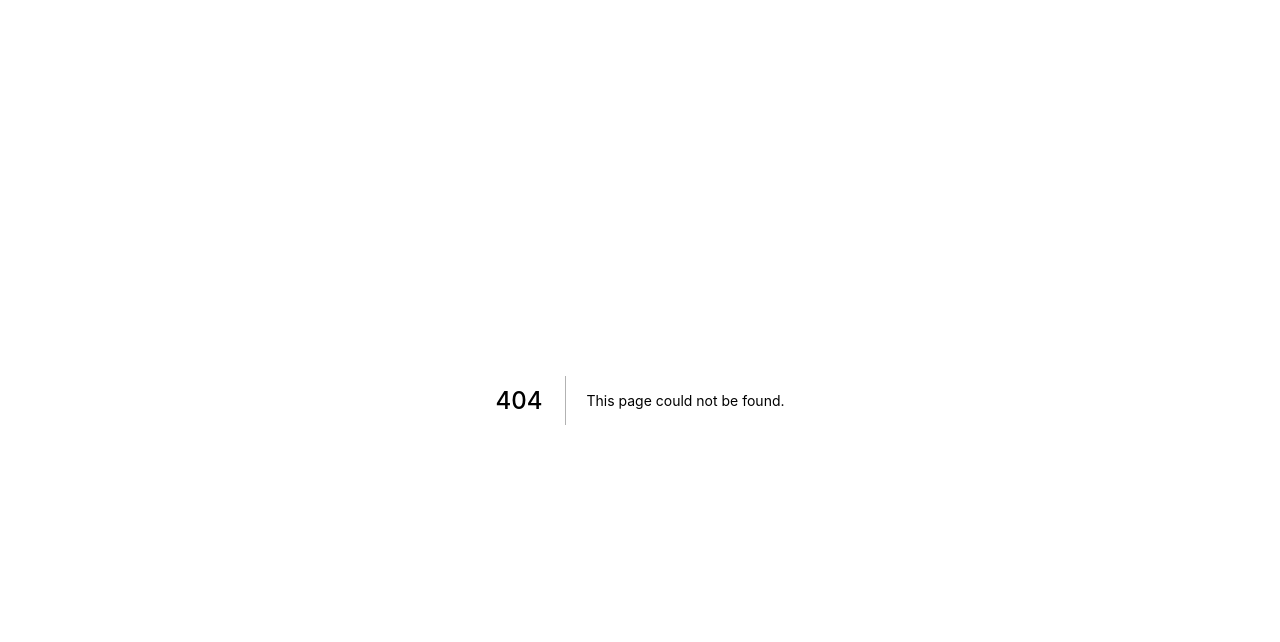
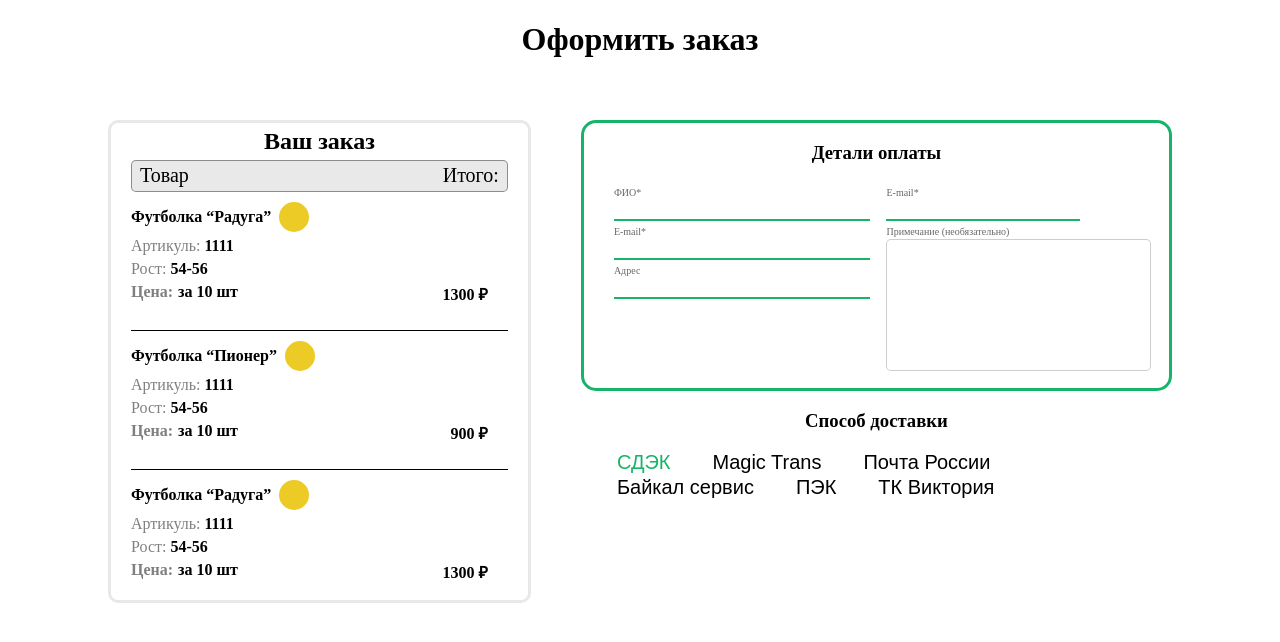
Before and after one commit to Kodmanspp/baby-shop, a Next.js app: page /order in a window 1280 px wide. Before the commit this address had no page. Shown: the top 642 px of the page. Built offline with nearby package versions, Linux system fonts and the light colour scheme.

Commit message:
kotok_adaptive

```diff
--- a/components/Catalog/Catalog.jsx
+++ b/components/Catalog/Catalog.jsx
@@ -1,206 +1,206 @@
-import { DownOutlined } from "@ant-design/icons";
-import React, { useState } from "react";
-import ClothesCard from "../MainPageCards/ClothesCard";
-import cl from "./Catalog.module.scss";
-const cardArray = [
+import { DownOutlined } from '@ant-design/icons';
+import React, { useState } from 'react';
+import ClothesCard from '../MainPageCards/ClothesCard';
+import cl from './Catalog.module.scss';
+export const cardArray = [
   {
-    title: "Футболка “Радуга”",
-    years: "2-4 лет",
-    type: "новинка",
-    article: "1111",
-    height: "54-56",
-    priceOf: "за 10 шт",
-    size: "1-7",
-    price: "1300",
+    title: 'Футболка “Радуга”',
+    years: '2-4 лет',
+    type: 'новинка',
+    article: '1111',
+    height: '54-56',
+    priceOf: 'за 10 шт',
+    size: '1-7',
+    price: '1300',
   },
   {
-    title: "Футболка “Пионер”",
-    years: "2-4 лет",
+    title: 'Футболка “Пионер”',
+    years: '2-4 лет',
     type: null,
-    article: "1111",
-    height: "54-56",
-    priceOf: "за 10 шт",
-    size: "1-7",
-    price: "900",
+    article: '1111',
+    height: '54-56',
+    priceOf: 'за 10 шт',
+    size: '1-7',
+    price: '900',
   },
   {
-    title: "Футболка “Радуга”",
-    years: "2-4 лет",
-    type: "новинка",
-    article: "1111",
-    height: "54-56",
-    priceOf: "за 10 шт",
-    size: "1-7",
-    price: "1300",
+    title: 'Футболка “Радуга”',
+    years: '2-4 лет',
+    type: 'новинка',
+    article: '1111',
+    height: '54-56',
+    priceOf: 'за 10 шт',
+    size: '1-7',
+    price: '1300',
   },
   {
-    title: "Футболка “Радуга”",
-    years: "2-4 лет",
+    title: 'Футболка “Радуга”',
+    years: '2-4 лет',
     type: null,
-    article: "1111",
-    height: "54-56",
-    priceOf: "за 10 шт",
-    size: "1-7",
-    price: "1300",
+    article: '1111',
+    height: '54-56',
+    priceOf: 'за 10 шт',
+    size: '1-7',
+    price: '1300',
   },
   {
-    title: "Футболка “Радуга”",
-    years: "2-4 лет",
+    title: 'Футболка “Радуга”',
+    years: '2-4 лет',
     type: null,
-    article: "1111",
-    height: "54-56",
-    priceOf: "за 10 шт",
-    size: "1-7",
-    price: "1300",
+    article: '1111',
+    height: '54-56',
+    priceOf: 'за 10 шт',
+    size: '1-7',
+    price: '1300',
   },
   {
-    title: "Футболка “Радуга”",
-    years: "2-4 лет",
-    type: "новинка",
-    article: "1111",
-    height: "54-56",
-    priceOf: "за 10 шт",
-    size: "1-7",
-    price: "1300",
+    title: 'Футболка “Радуга”',
+    years: '2-4 лет',
+    type: 'новинка',
+    article: '1111',
+    height: '54-56',
+    priceOf: 'за 10 шт',
+    size: '1-7',
+    price: '1300',
   },
   {
-    title: "Футболка “Радуга”",
-    years: "2-4 лет",
-    type: "новинка",
-    article: "1111",
-    height: "54-56",
-    priceOf: "за 10 шт",
-    size: "1-7",
-    price: "1300",
+    title: 'Футболка “Радуга”',
+    years: '2-4 лет',
+    type: 'новинка',
+    article: '1111',
+    height: '54-56',
+    priceOf: 'за 10 шт',
+    size: '1-7',
+    price: '1300',
   },
   {
-    title: "Футболка “Радуга”",
-    years: "2-4 лет",
-    type: "новинка",
-    article: "1111",
-    height: "54-56",
-    priceOf: "за 10 шт",
-    size: "1-7",
-    price: "1300",
+    title: 'Футболка “Радуга”',
+    years: '2-4 лет',
+    type: 'новинка',
+    article: '1111',
+    height: '54-56',
+    priceOf: 'за 10 шт',
+    size: '1-7',
+    price: '1300',
   },
   {
-    title: "Футболка “Радуга”",
-    years: "2-4 лет",
-    type: "новинка",
-    article: "1111",
-    height: "54-56",
-    priceOf: "за 10 шт",
-    size: "1-7",
-    price: "1300",
+    title: 'Футболка “Радуга”',
+    years: '2-4 лет',
+    type: 'новинка',
+    article: '1111',
+    height: '54-56',
+    priceOf: 'за 10 шт',
+    size: '1-7',
+    price: '1300',
   },
   {
-    title: "Футболка “Радуга”",
-    years: "2-4 лет",
-    type: "новинка",
-    article: "1111",
-    height: "54-56",
-    priceOf: "за 10 шт",
-    size: "1-7",
-    price: "1300",
+    title: 'Футболка “Радуга”',
+    years: '2-4 лет',
+    type: 'новинка',
+    article: '1111',
+    height: '54-56',
+    priceOf: 'за 10 шт',
+    size: '1-7',
+    price: '1300',
   },
   {
-    title: "Футболка “Радуга”",
-    years: "2-4 лет",
-    type: "новинка",
-    article: "1111",
-    height: "54-56",
-    priceOf: "за 10 шт",
-    size: "1-7",
-    price: "1300",
+    title: 'Футболка “Радуга”',
+    years: '2-4 лет',
+    type: 'новинка',
+    article: '1111',
+    height: '54-56',
+    priceOf: 'за 10 шт',
+    size: '1-7',
+    price: '1300',
   },
   {
-    title: "Футболка “Радуга”",
-    years: "2-4 лет",
-    type: "новинка",
-    article: "1111",
-    height: "54-56",
-    priceOf: "за 10 шт",
-    size: "1-7",
-    price: "1300",
+    title: 'Футболка “Радуга”',
+    years: '2-4 лет',
+    type: 'новинка',
+    article: '1111',
+    height: '54-56',
+    priceOf: 'за 10 шт',
+    size: '1-7',
+    price: '1300',
   },
   {
-    title: "Футболка “Радуга”",
-    years: "2-4 лет",
-    type: "новинка",
-    article: "1111",
-    height: "54-56",
-    priceOf: "за 10 шт",
-    size: "1-7",
-    price: "1300",
+    title: 'Футболка “Радуга”',
+    years: '2-4 лет',
+    type: 'новинка',
+    article: '1111',
+    height: '54-56',
+    priceOf: 'за 10 шт',
+    size: '1-7',
+    price: '1300',
   },
   {
-    title: "Футболка “Радуга”",
-    years: "2-4 лет",
-    type: "новинка",
-    article: "1111",
-    height: "54-56",
-    priceOf: "за 10 шт",
-    size: "1-7",
-    price: "1300",
+    title: 'Футболка “Радуга”',
+    years: '2-4 лет',
+    type: 'новинка',
+    article: '1111',
+    height: '54-56',
+    priceOf: 'за 10 шт',
+    size: '1-7',
+    price: '1300',
   },
   {
-    title: "Футболка “Радуга”",
-    years: "2-4 лет",
-    type: "новинка",
-    article: "1111",
-    height: "54-56",
-    priceOf: "за 10 шт",
-    size: "1-7",
-    price: "1300",
+    title: 'Футболка “Радуга”',
+    years: '2-4 лет',
+    type: 'новинка',
+    article: '1111',
+    height: '54-56',
+    priceOf: 'за 10 шт',
+    size: '1-7',
+    price: '1300',
   },
   {
-    title: "Футболка “Радуга”",
-    years: "2-4 лет",
-    type: "новинка",
-    article: "1111",
-    height: "54-56",
-    priceOf: "за 10 шт",
-    size: "1-7",
-    price: "1300",
+    title: 'Футболка “Радуга”',
+    years: '2-4 лет',
+    type: 'новинка',
+    article: '1111',
+    height: '54-56',
+    priceOf: 'за 10 шт',
+    size: '1-7',
+    price: '1300',
   },
 ];
 const categories = [
-  "Штаны",
-  "Футболки",
-  "Шорты",
-  "Футболки",
-  "Штаны",
-  "Шорты",
-  "Футболки",
-  "Футболки",
-  "Штаны",
-  "Шорты",
-  "Футболки",
-  "Штаны",
-  "Шорты",
-  "Футболки",
-  "Штаны",
-  "Шорты",
-  "Футболки",
-  "Футболки",
-  "Штаны",
-  "Футболки",
-  "Футболки",
-  "Штаны",
-  "Футболки",
-  "Футболки",
-  "Штаны",
-  "Шорты",
-  "Футболки",
+  'Штаны',
+  'Футболки',
+  'Шорты',
+  'Футболки',
+  'Штаны',
+  'Шорты',
+  'Футболки',
+  'Футболки',
+  'Штаны',
+  'Шорты',
+  'Футболки',
+  'Штаны',
+  'Шорты',
+  'Футболки',
+  'Штаны',
+  'Шорты',
+  'Футболки',
+  'Футболки',
+  'Штаны',
+  'Футболки',
+  'Футболки',
+  'Штаны',
+  'Футболки',
+  'Футболки',
+  'Штаны',
+  'Шорты',
+  'Футболки',
 ];
 const buttons = [
-  { text: "Весна" },
-  { text: "Лето" },
-  { text: "Осень" },
-  { text: "Зима" },
+  { text: 'Весна' },
+  { text: 'Лето' },
+  { text: 'Осень' },
+  { text: 'Зима' },
 ];
 function Catalog() {
-  const [select, setSelect] = useState("Для мужчин");
+  const [select, setSelect] = useState('Для мужчин');
   const [activeCategory, setActiveCategory] = useState(-1);
   function handleActoveCategory(index) {
     setActiveCategory(index);
@@ -217,7 +217,7 @@ function Catalog() {
               key={`${index}_${item.text}`}
               style={{
                 backgroundColor:
-                  activeCategory === index ? "#E9A6A3" : "#A8A8A8",
+                  activeCategory === index ? '#E9A6A3' : '#A8A8A8',
               }}
               className={cl.button}
               onClick={() => handleActoveCategory(index)}
@@ -236,18 +236,18 @@ function Catalog() {
         </button>
         <div className={cl.dropdown}>
           <select>
-            <option value="1">1-2 года</option>
-            <option value="2">2 лет</option>
-            <option value="3">3 лет</option>
-            <option value="4">4 лет</option>
-            <option value="5">5 лет</option>
-            <option value="6">6 лет</option>
-            <option value="7">7 лет</option>
-            <option value="8">8 лет</option>
-            <option value="9">9 лет</option>
-            <option value="10">10 лет</option>
+            <option value='1'>1-2 года</option>
+            <option value='2'>2 лет</option>
+            <option value='3'>3 лет</option>
+            <option value='4'>4 лет</option>
+            <option value='5'>5 лет</option>
+            <option value='6'>6 лет</option>
+            <option value='7'>7 лет</option>
+            <option value='8'>8 лет</option>
+            <option value='9'>9 лет</option>
+            <option value='10'>10 лет</option>
           </select>
-          <DownOutlined className={cl.dropdownOutlined}/>
+          <DownOutlined className={cl.dropdownOutlined} />
         </div>
       </div>
       <div className={cl.categories}>
--- /dev/null
+++ b/components/Order/Order.jsx
@@ -0,0 +1,85 @@
+import React, { useState } from 'react';
+import styles from './Order.module.scss';
+import OrderList from './OrderList';
+
+function Order() {
+  const buttonArray = [
+    { id: 1, title: 'СДЭК' },
+    { id: 2, title: 'Magic Trans' },
+    { id: 3, title: 'Почта России' },
+    { id: 4, title: 'Байкал сервис' },
+    { id: 5, title: 'ПЭК' },
+    { id: 6, title: 'ТК Виктория' },
+  ];
+
+  const [activeButton, setActiveButton] = useState(1);
+
+  function handleActoveButton(id) {
+    setActiveButton(id);
+  }
+
+  return (
+    <>
+      <h1 style={{ textAlign: 'center' }}>Оформить заказ</h1>
+      <div className={styles.order_wrapper}>
+        <div className={styles.order_left__side}>
+          <OrderList />
+        </div>
+        <div className={styles.order_right__side}>
+          <div className={styles.order_detail}>
+            <h3 style={{ textAlign: 'center' }}>Детали оплаты</h3>
+            <div className={styles.order_detail_wrapper}>
+              <div className={styles.order_detail__left}>
+                <div className={styles.order_detail__inputwrapper}>
+                  <label>ФИО*</label>
+                  <br />
+                  <input className={styles.order_detail__input} type='text' />
+                </div>
+                <div className={styles.order_detail__inputwrapper}>
+                  <label> E-mail*</label>
+                  <br />
+                  <input className={styles.order_detail__input} type='text' />
+                </div>
+                <div className={styles.order_detail__inputwrapper}>
+                  <label> Адрес</label>
+                  <br />
+                  <input className={styles.order_detail__input} type='text' />
+                </div>
+              </div>
+              <div className={styles.order_detail__right}>
+                <div className={styles.order_detail__inputwrapper}>
+                  <label> E-mail*</label>
+                  <br />
+                  <input className={styles.order_detail__input} type='text' />
+                </div>
+                <div className={styles.order_detail__textareawrapper}>
+                  <label> Примечание (необязательно)</label>
+                  <br />
+                  <textarea className={styles.order_detail__textarea} />
+                </div>
+              </div>
+            </div>
+          </div>
+          <div className={styles.order_delivery}>
+            <h3 style={{ textAlign: 'center' }}>Способ доставки</h3>
+            <div className={styles.oreder_delivery__wrapper}>
+              {buttonArray.map((item) => {
+                return (
+                  <button
+                    key={item.id}
+                    onClick={() => handleActoveButton(item.id)}
+                    className={activeButton === item.id ? styles.active : ''}
+                  >
+                    {item.title}
+                  </button>
+                );
+              })}
+            </div>
+          </div>
+        </div>
+      </div>
+    </>
+  );
+}
+
+export default Order;
--- /dev/null
+++ b/components/Order/Order.module.scss
@@ -0,0 +1,178 @@
+.orderlist_wrapper {
+  border: 3px solid rgba(0, 0, 0, 0.092);
+  height: 477px;
+  border-radius: 10px;
+  max-width: 390px;
+  padding: 0 20px;
+  overflow: auto;
+  margin-right: 50px;
+  @media screen and (max-width: 991px) {
+    padding: 0;
+    width: 100%;
+  }
+  .orderlist_header {
+    background-color: #c4c4c460;
+    display: flex;
+    align-items: center;
+    justify-content: space-between;
+    height: 30px;
+    border: 1px solid rgba(0, 0, 0, 0.4);
+    border-radius: 5px;
+    padding: 0 8px;
+    span {
+      font-size: 20px;
+    }
+  }
+  .orderlist_main {
+    .order_info {
+      padding: 10px 0;
+      border-bottom: 1px solid #000;
+      font-size: 16px;
+      .order_title__wrapper {
+        display: flex;
+        align-items: center;
+      }
+      div {
+        margin-bottom: 5px;
+      }
+      .order_title {
+        font-weight: bold;
+        margin-right: 8px;
+      }
+      .order_color {
+        height: 30px;
+        width: 30px;
+        background: #eccb26;
+        border: none;
+        border-radius: 50%;
+      }
+      .order_about__title {
+        font-weight: bold;
+      }
+      .card_about__wrapper {
+        display: flex;
+        font-weight: bold;
+        .order_about__info {
+          margin-right: 5px;
+        }
+        .order_about__child {
+          display: flex;
+          justify-content: space-between;
+          width: 100%;
+          .card_about__title_price {
+            padding-right: 20px;
+          }
+        }
+      }
+      .order_about__info {
+        opacity: 0.5;
+      }
+    }
+  }
+}
+
+.order_wrapper {
+  padding: 40px 100px;
+  h2 {
+    margin: 5px 0;
+    text-align: center;
+  }
+  display: flex;
+  @media screen and (max-width: 991px) {
+    display: block;
+  }
+  @media screen and (max-width: 768px) {
+    padding: 40px 20px;
+  }
+  .order_left__side {
+    width: 80%;
+    @media screen and (max-width: 991px) {
+      margin-bottom: 50px;
+      width: 100%;
+    }
+  }
+  .order_right__side {
+    width: 100%;
+    .order_detail {
+      height: 265px;
+      border: 3px solid #16b468;
+      border-radius: 15px;
+      padding: 0 30px;
+      .order_detail_wrapper {
+        display: flex;
+        .order_detail__left {
+          width: 50%;
+          margin-right: 20px;
+          .order_detail__inputwrapper {
+            label {
+              font-size: 10px;
+              opacity: 0.6;
+            }
+          }
+          .order_detail__input {
+            border: none;
+            width: 100%;
+            outline: none;
+            font-size: 15px;
+            font-weight: bold;
+            border-bottom: 2px solid #16b468;
+          }
+        }
+        .order_detail__right {
+          width: 50%;
+          height: 100%;
+          .order_detail__inputwrapper {
+            label {
+              font-size: 10px;
+              opacity: 0.6;
+            }
+            .order_detail__input {
+              border: none;
+              width: 75%;
+              outline: none;
+              font-size: 15px;
+              font-weight: bold;
+              border-bottom: 2px solid #16b468;
+            }
+          }
+          .order_detail__textareawrapper {
+            label {
+              font-size: 10px;
+              opacity: 0.6;
+            }
+            textarea {
+              height: 120px;
+              resize: none;
+              border-radius: 5px;
+              padding: 5px 5px;
+              font-size: 14px;
+              width: 100%;
+              border: 1px solid rgba(0, 0, 0, 0.192);
+            }
+            .order_detail__textareawrapper {
+              border: none;
+              width: 100%;
+              outline: none;
+              font-size: 15px;
+              font-weight: bold;
+              border-bottom: 2px solid #16b468;
+            }
+          }
+        }
+      }
+    }
+    .order_delivery {
+      padding: 0 30px;
+      button {
+        margin-right: 30px;
+        border: none;
+        background-color: inherit;
+        font-size: 20px;
+        cursor: pointer;
+      }
+      .active {
+        color: #16b468;
+      }
+    }
+  }
+}
--- /dev/null
+++ b/components/Order/OrderList.jsx
@@ -0,0 +1,52 @@
+import React from 'react';
+import { cardArray } from '../Catalog/Catalog';
+import styles from './Order.module.scss';
+
+function OrderList() {
+  return (
+    <div className={styles.orderlist_wrapper}>
+      <h2>Ваш заказ</h2>
+      <div className={styles.orderlist_header}>
+        <div>
+          <span>Товар</span>
+        </div>
+        <div>
+          <span>Итого:</span>
+        </div>
+      </div>
+      <div className={styles.orderlist_main}>
+        {cardArray.map((item) => {
+          return (
+            <div className={styles.order_info}>
+              <div className={styles.order_title__wrapper}>
+                <span className={styles.order_title}>{item.title}</span>
+                <button className={styles.order_color}></button>
+              </div>
+              <div>
+                <span className={styles.order_about__info}>Артикуль: </span>
+                <span className={styles.order_about__title}>
+                  {item.article}
+                </span>
+              </div>
+              <div>
+                <span className={styles.order_about__info}> Рост: </span>
+                <span className={styles.order_about__title}>{item.height}</span>
+              </div>
+              <div className={styles.card_about__wrapper}>
+                <span className={styles.order_about__info}>Цена: </span>
+                <div className={styles.order_about__child}>
+                  <div className={styles.card_about__title}>{item.priceOf}</div>
+                  <div className={styles.card_about__title_price}>
+                    {item.price} ₽
+                  </div>
+                </div>
+              </div>
+            </div>
+          );
+        })}
+      </div>
+    </div>
+  );
+}
+
+export default OrderList;
--- /dev/null
+++ b/pages/order.jsx
@@ -0,0 +1,12 @@
+import React from 'react';
+import Order from '../components/Order/Order';
+
+function order() {
+  return (
+    <div>
+      <Order />
+    </div>
+  );
+}
+
+export default order;
```
Also changed, not shown: components/Layout/Navbar/Navbar.jsx (+21 -2 lines), public/icons/active_cart.svg (added), public/icons/active_favorite.svg (added).
